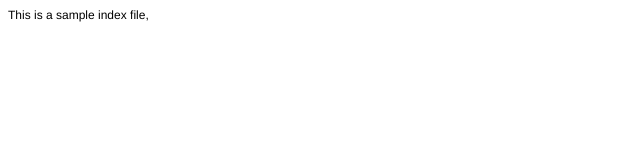
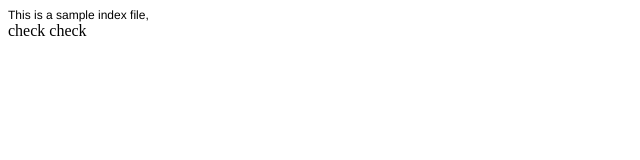
Before and after one commit to shahnewaz-mahmud/refactored-pancake, a plain HTML site: page index.html in a window 1280 px wide. Shown: the full height of the page, 0-640 px from the left. Drawn offline with Linux system fonts and the light colour scheme.

Commit message:
added new line from saruar

```diff
--- a/index.html
+++ b/index.html
@@ -14,3 +14,4 @@
 <p class="p1">This is a sample index file,</p>
 </body>
 </html>
+check check
```
